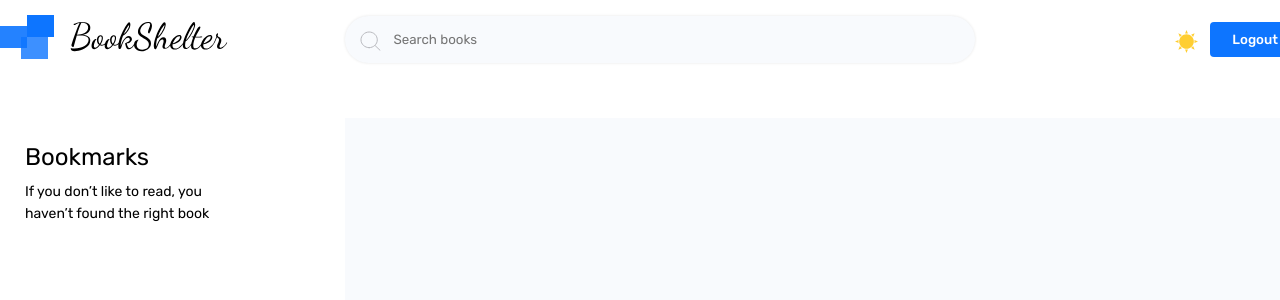
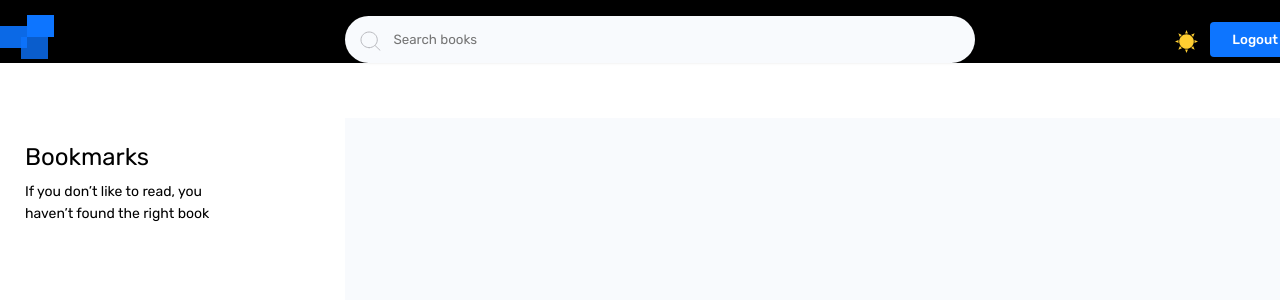
Before and after one commit to Chamomile2023/Book, a React (Vite) app: page / in a window 1280 px wide. Shown: the top 300 px of the page. Built offline with nearby package versions, Linux system fonts and the light colour scheme.

Commit message:
Darkmode

```diff
--- a/src/App.jsx
+++ b/src/App.jsx
@@ -14,7 +14,12 @@ const App = () => {
   const searchBook = (evt) => {
     if (evt.key === "Enter") {
       axios
-        .get("https://www.googleapis.com/books/v1/volumes?q=" + search + "&key=AIzaSyATMZLqRP0Qn1E6opgWrw1D1CCi2RTQIWA" + "&maxResults=40")
+        .get(
+          "https://www.googleapis.com/books/v1/volumes?q=" +
+            search +
+            "&key=AIzaSyATMZLqRP0Qn1E6opgWrw1D1CCi2RTQIWA" +
+            "&maxResults=40"
+        )
         .then((res) => setData(res.data.items))
         .catch((err) => console.log(err));
     }
@@ -24,7 +29,7 @@ const App = () => {
       <Header search={search} setSearch={setSearch} searchBook={searchBook} />
       <Routes>
         <Route path="/" element={<Main data={data} setData={setData} />} />
-        <Route path="/modal" element={<Modal data={data} />} />
+        {/* <Route path="/modal" element={<Modal data={data} />} /> */}
       </Routes>
       {/* <Modal data={data} /> */}
     </>
--- a/src/components/Header/Header.jsx
+++ b/src/components/Header/Header.jsx
@@ -1,4 +1,4 @@
-import React from "react";
+import React, { useState } from "react";
 import "./Header.scss";
 import { NavLink } from "react-router-dom";
 import Logo from "../assets/main_logo.svg";
@@ -6,10 +6,11 @@ import Search from "../assets/search.svg";
 import Mode from "../assets/mode.svg";
 
 const Header = ({ search, setSearch, searchBook }) => {
+    const [darkmode, setDarkMode] = useState(false);
 
     return (
         <>
-            <header className="header">
+            <header className={`header ${darkmode ? "#fff" : "dark"}`}>
                 <div className="container-fluid">
                     <div className="header__hero">
                         <div className="header__logo">
@@ -28,7 +29,9 @@ const Header = ({ search, setSearch, searchBook }) => {
                                 className="header__input--input"
                                 placeholder="Search books"
                                 value={search}
-                                onChange={(e) => { setSearch(e.target.value) }}
+                                onChange={(e) => {
+                                    setSearch(e.target.value);
+                                }}
                                 onKeyPress={searchBook}
                             />
                         </div>
--- a/src/components/Header/Header.scss
+++ b/src/components/Header/Header.scss
@@ -56,3 +56,6 @@
         }
     }
 }
+.dark{
+    background-color: black;
+}
--- a/src/components/Modal/Modal.scss
+++ b/src/components/Modal/Modal.scss
@@ -9,6 +9,7 @@
         position: absolute;
         top: -650px;
         left: 0;
+        bottom: 0;
         z-index: 100;
         height: 99vh;
         background-color: rgba(0, 0, 0, 0.5);
```
